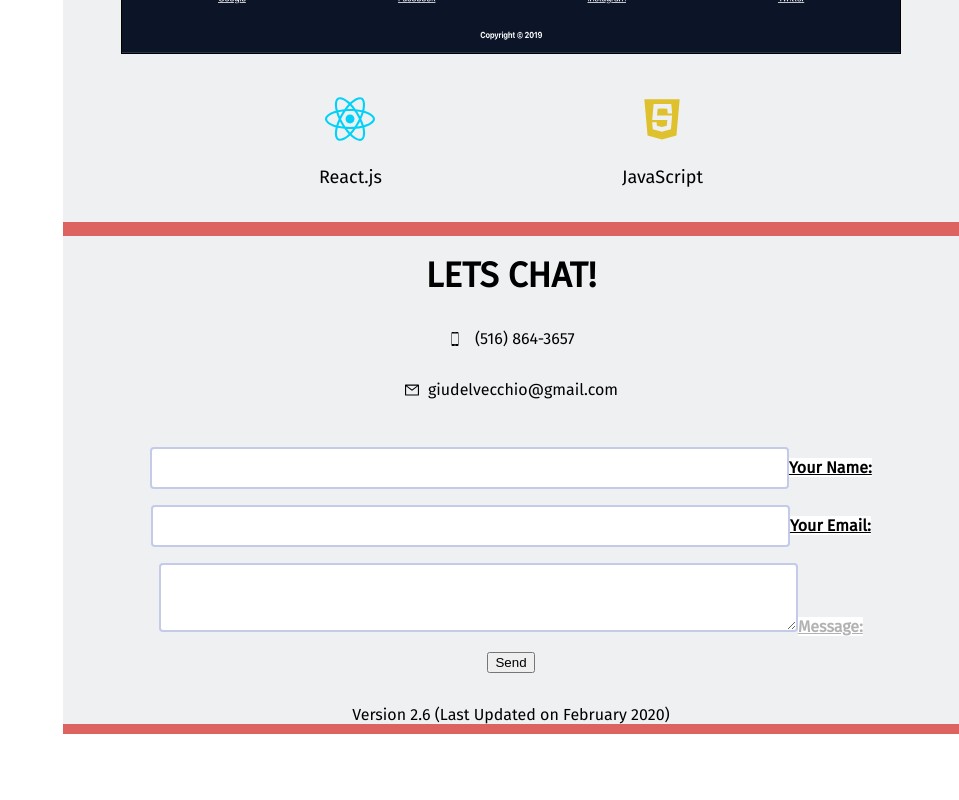
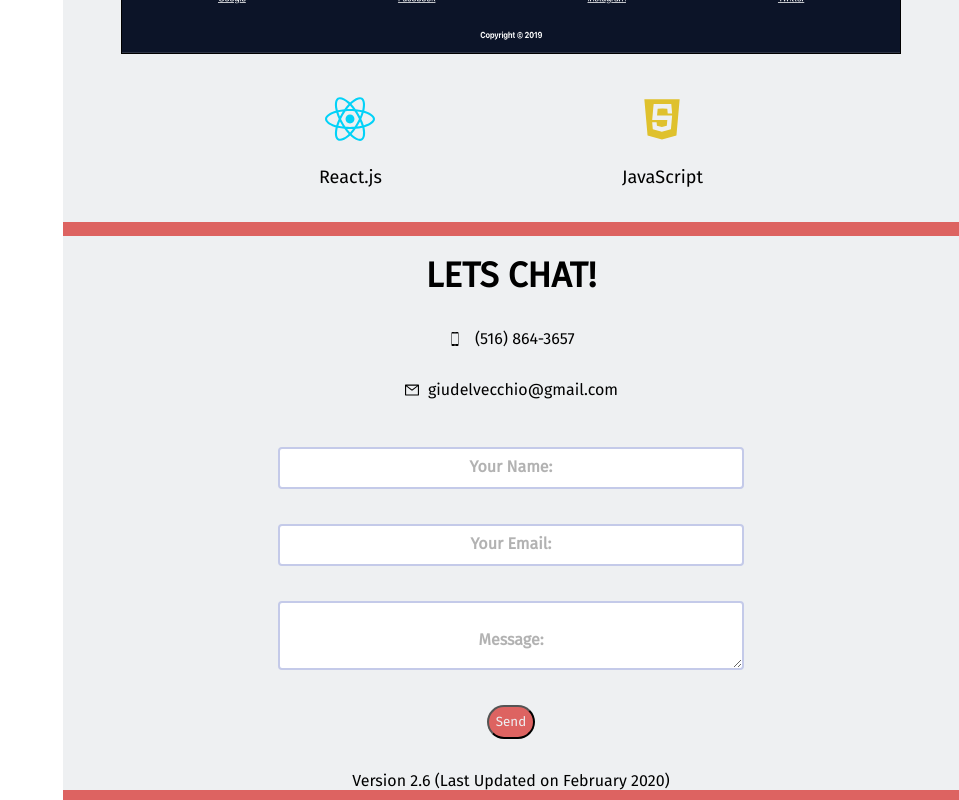
Before and after one commit to gdelv/portfolioFinal, a React (Create React App) app: page / in a window 1280 px wide. Shown: the part 3538-4338 px from the top of the page, without its empty margins (321-1280 px from the left). Before the commit the page ends 4272 px from the top, so only its background shows below. Built offline with nearby package versions, Linux system fonts and the light colour scheme; some icons are missing; the HTML template or start-up script is replaced by a standard one.

Commit message:
added styling to forms and send button css

```diff
--- a/src/App.css
+++ b/src/App.css
@@ -190,8 +190,20 @@ nav h3 {
   font-family: 'Fira Sans', sans-serif;
 
 }
-
 .resume-button:hover {
+  background-color: rgb(238,240,242);
+  color: rgb(221, 99, 97);
+  transform: scale(.85);
+  border: 1px solid black;
+}
+.send-button {
+  background-color: rgb(221, 99, 97);
+  color: rgb(238,240,242);
+  border-radius: 10em;
+  padding: .5em;
+  font-family: 'Fira Sans', sans-serif;
+}
+.send-button:hover {
   background-color: rgb(238,240,242);
   color: rgb(221, 99, 97);
   transform: scale(.85);
@@ -374,16 +386,24 @@ footer p {
 	padding-top: 30px;
 } */
 
+/* .form-container p {
+  border: 1px solid red;
+} */
 input, textarea {
   padding: 0.8em 0.4em;
   height: 8px;
-	width: 70%;
+  width: 50%;
+  position: relative;
+  left:0%;
 	border-radius: 4px;
 	border: 2px solid #c4cae9;
 	outline: none;
 	transition: all 0.4s ease;
 	font-size: 16px;
   padding:15px;
+  display: block;
+  margin: 0 auto;
+  /* border: 1px solid red; */
   /* z-index: 9999; */
 }
 textarea {
@@ -396,28 +416,52 @@ input:active {
 } */
 
 label {
-	position: ;
-	/* display: flex; */
-	right: 0em;
-	top: 1em;
-	text-decoration: underline;
+	position: relative;
+  display: flex;
+
+  justify-content: center;
+	/* right: -50%; */
+  top: -2em;
+  width: 100%;
+	/* text-decoration: underline; */
 	z-index: 1000;
 	pointer-events: none;
 	transition: all 0.4s ease;
-	background-color: #ffffff;
+	/* background-color: #ffffff; */
 	font-size: 16px;
 	font-weight: 600;
   color:rgba(0, 0, 0, 0.3);
   z-index: 9999;
+  /* border: 1px solid red; */
+
+}
+#text-label {
+  position: relative;
+  top: -2.5em;
+  /* border: 1px solid black; */
 }
 
-input:focus + label,
-input:active + label,
-input:valid + label {
-	transform: translateY(-1.4em);
+
+
+
+input:focus + label
+{
+	transform: translateY(-2.5em);
 	color:black;
 }
 
+textarea:focus + #text-label
+{
+  transform: translateY(-3.5em);
+  color:black;
+  /* border: 1px solid black; */
+}
+textarea:focus + #id-label
+{
+  transform: translateY(3.5em);
+  color:black;
+  /* border: 1px solid black; */
+}
 
 @media screen and (min-width: 1000px) {
   .scroll {
--- a/src/form/ContactForm.jsx
+++ b/src/form/ContactForm.jsx
@@ -45,18 +45,18 @@ class ContactForm extends React.Component {
                     </p>
                     <p>
                     <input type="email" name="email" value={email} onChange={this.handleChange} />
-                        <label>
+                        <label id='id-label'>
                             Your Email:
                         </label>
                     </p>
                     <p>
                     <textarea name="message" value={message} onChange={this.handleChange} />
-                        <label>
+                        <label id='text-label'>
                             Message:
                         </label>
                     </p>
                     <p>
-                        <button type="submit">Send</button>
+                        <button type="submit" className='send-button'>Send</button>
                     </p>
                 </form>
             </div>
```
